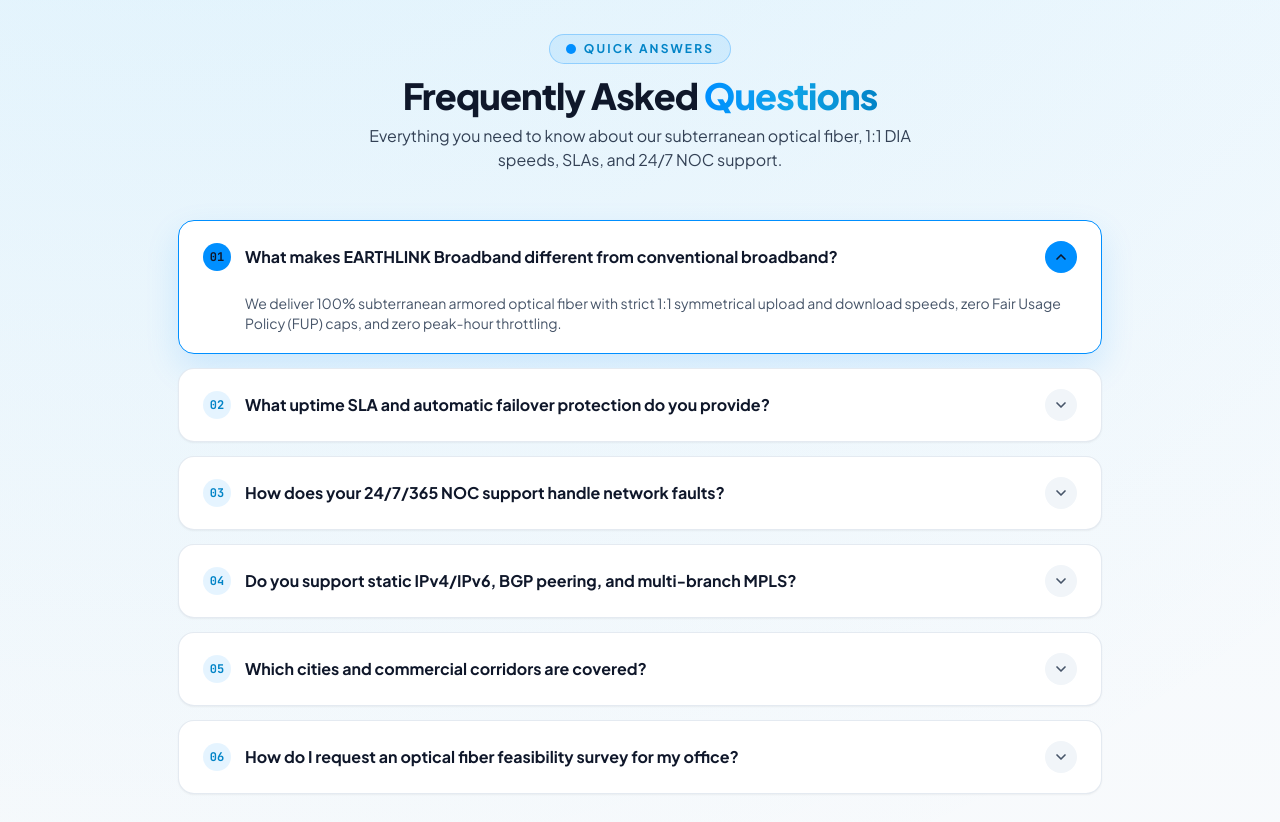
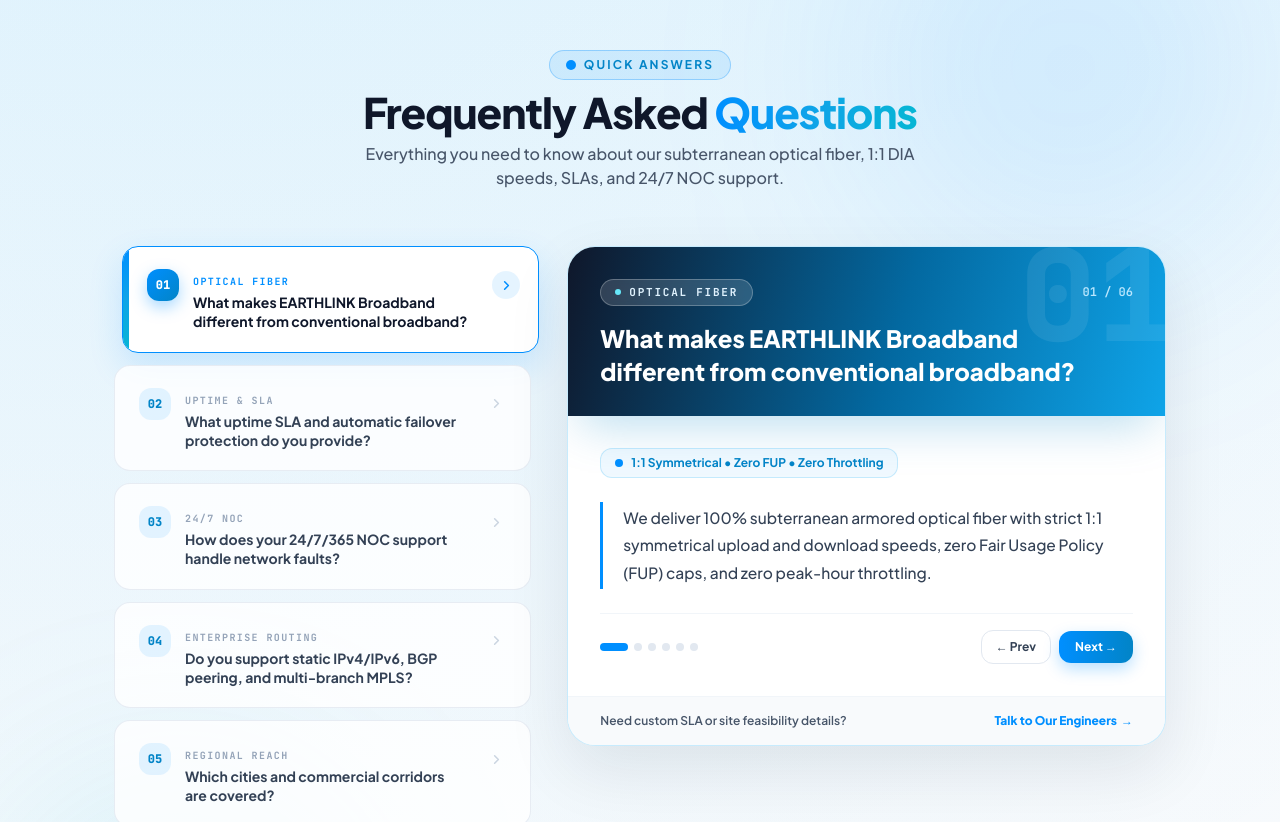
Before and after one commit to zainshabbir04/Earthlink, a Next.js app: page / in a window 1280 px wide. Shown: the part 3940-4762 px from the top of the page. Built offline with nearby package versions, Linux system fonts and the light colour scheme.

Commit message:
Redesign Homepage FAQs section into unique 2-column interactive Split Spotlight FAQ Desk

```diff
--- a/src/components/HubexHomeInteractive.tsx
+++ b/src/components/HubexHomeInteractive.tsx
@@ -13,26 +13,38 @@ import CTASection from "./CTASection";
 
 const HOME_FAQS = [
   {
+    tag: "Optical Fiber",
+    highlight: "1:1 Symmetrical • Zero FUP • Zero Throttling",
     q: "What makes EARTHLINK Broadband different from conventional broadband?",
     a: "We deliver 100% subterranean armored optical fiber with strict 1:1 symmetrical upload and download speeds, zero Fair Usage Policy (FUP) caps, and zero peak-hour throttling.",
   },
   {
+    tag: "Uptime & SLA",
+    highlight: "99.9%–99.99% SLA • Sub-50ms Auto-Failover",
     q: "What uptime SLA and automatic failover protection do you provide?",
     a: "Our enterprise links carry a contractual 99.9% to 99.99% uptime SLA backed by dual-path self-healing 100G metro optical rings with automated sub-50ms protection switching.",
   },
   {
+    tag: "24/7 NOC",
+    highlight: "Live OTDR Telemetry • <15m Incident Response",
     q: "How does your 24/7/365 NOC support handle network faults?",
     a: "Our live Network Operations Center monitors optical light levels continuously using automated OTDR telemetry, delivering under-15-minute incident response and rapid field dispatch.",
   },
   {
+    tag: "Enterprise Routing",
+    highlight: "Dual-Stack IPv4/IPv6 • BGP & Private MPLS",
     q: "Do you support static IPv4/IPv6, BGP peering, and multi-branch MPLS?",
     a: "Yes. Our Dedicated Internet Access (DIA) and MPLS circuits support native Dual-Stack IPv4/IPv6, enterprise ASN BGP multi-homing, and isolated Layer-2/Layer-3 private branch interconnectivity.",
   },
   {
+    tag: "Regional Reach",
+    highlight: "15+ Commercial & Industrial Corridors",
     q: "Which cities and commercial corridors are covered?",
     a: "Our optical network serves major business and industrial hubs including Lahore, Sheikhupura, Kala Shah Kaku, Gujrat, Kasur, Narowal, Faisalabad, Rawalpindi, Multan, Gujranwala, Sialkot, and surrounding corridors.",
   },
   {
+    tag: "Feasibility Survey",
+    highlight: "OSP Engineering Site Survey & Fiber Drop",
     q: "How do I request an optical fiber feasibility survey for my office?",
     a: "Click 'Get in Touch' or 'Request Site Survey' on our Contact page with your building address and target bandwidth tier; our OSP engineering team will verify underground splice proximity promptly.",
   },
@@ -719,14 +731,18 @@ export default function HubexHomeInteractive() {
       <CTASection />
 
       {/* =====================================================================
-          SECTION 10: FREQUENTLY ASKED QUESTIONS (Interactive Eye-Catching FAQs Accordion)
+          SECTION 10: FREQUENTLY ASKED QUESTIONS (Unique Split-Stage Interactive FAQ Desk)
          ===================================================================== */}
       <section
         id="faqs"
-        className="relative py-14 lg:py-20 border-t border-[#1a1a1a]"
+        className="relative py-16 lg:py-24 border-t border-sky-100/80 overflow-hidden"
       >
-        <div className="max-w-5xl mx-auto px-[20px] lg:px-[50px]">
-          <div className="flex flex-col items-center text-center mb-10 lg:mb-12">
+        {/* Soft Ambient Optical Glow */}
+        <div className="pointer-events-none absolute -top-24 right-0 w-[420px] h-[420px] rounded-full bg-[#008FFF]/10 blur-[110px]" />
+        <div className="pointer-events-none absolute -bottom-24 left-0 w-[360px] h-[360px] rounded-full bg-[#06B6D4]/10 blur-[100px]" />
+
+        <div className="relative z-10 max-w-6xl mx-auto px-[20px] lg:px-[50px]">
+          <div className="flex flex-col items-center text-center mb-12 lg:mb-14">
             <div className="inline-flex items-center gap-2 px-4 py-1.5 rounded-full bg-[#008FFF]/10 border border-[#008FFF]/30 mb-3">
               <span className="relative flex h-2.5 w-2.5">
                 <span className="animate-ping absolute inline-flex h-full w-full rounded-full bg-[#008FFF] opacity-75" />
@@ -737,60 +753,89 @@ export default function HubexHomeInteractive() {
               </span>
             </div>
 
-            <h2 className="text-2xl sm:text-4xl font-extrabold tracking-tight text-slate-900">
+            <h2 className="text-3xl sm:text-4xl lg:text-[42px] font-extrabold tracking-tight text-slate-900">
               Frequently Asked{" "}
-              <span className="text-transparent bg-clip-text bg-gradient-to-r from-[#008FFF] via-[#0FA4E8] to-[#0284C7]">
+              <span className="text-transparent bg-clip-text bg-gradient-to-r from-[#008FFF] via-[#0FA4E8] to-[#06B6D4]">
                 Questions
               </span>
             </h2>
-            <p className="text-sm sm:text-base text-[#D3D3D3] mt-2 max-w-xl">
+            <p className="text-sm sm:text-base text-slate-600 mt-2.5 max-w-xl font-medium">
               Everything you need to know about our subterranean optical fiber, 1:1 DIA speeds, SLAs, and 24/7 NOC support.
             </p>
           </div>
 
-          <div className="space-y-3.5">
+          {(() => {
+            const activeIdx = openFaq ?? 0;
+            const activeFaq = HOME_FAQS[activeIdx];
+            const prevIdx = (activeIdx - 1 + HOME_FAQS.length) % HOME_FAQS.length;
+            const nextIdx = (activeIdx + 1) % HOME_FAQS.length;
+
+            return (
+              <div className="grid grid-cols-1 lg:grid-cols-12 gap-7 lg:gap-9 items-start">
+                {/* LEFT COLUMN: Interactive Question Selector Rail */}
+                <div className="lg:col-span-5 space-y-3">
                   {HOME_FAQS.map((faq, idx) => {
-              const isOpen = openFaq === idx;
+                    const isSelected = activeIdx === idx;
                     return (
-                <div
-                  key={idx}
-                  className={`rounded-2xl bg-white border transition-all duration-300 overflow-hidden ${
-                    isOpen
-                      ? "border-[#008FFF] shadow-[0_14px_34px_rgba(0,143,255,0.14)]"
-                      : "border-slate-200/90 hover:border-[#008FFF]/50 shadow-sm"
+                      <div key={idx}>
+                        <button
+                          type="button"
+                          onClick={() => setOpenFaq(idx)}
+                          aria-expanded={isSelected}
+                          className={`group relative w-full text-left rounded-2xl p-4 sm:p-5 border transition-all duration-300 overflow-hidden ${
+                            isSelected
+                              ? "bg-white border-[#008FFF] shadow-[0_14px_34px_rgba(0,143,255,0.16)] lg:translate-x-2"
+                              : "bg-white/80 hover:bg-white border-slate-200/80 hover:border-[#008FFF]/50 shadow-xs"
                           }`}
                         >
-                  <button
-                    type="button"
-                    onClick={() => setOpenFaq(isOpen ? null : idx)}
-                    aria-expanded={isOpen}
-                    className="w-full px-6 py-5 text-left flex items-center justify-between gap-4"
-                  >
-                    <div className="flex items-center gap-3.5">
+                          {/* Active Left Optical Accent Bar */}
                           <span
-                        className={`w-7 h-7 rounded-full text-xs font-mono font-bold flex items-center justify-center shrink-0 transition-colors ${
-                          isOpen
-                            ? "bg-[#008FFF] text-white"
-                            : "bg-[#008FFF]/10 text-[#0284C7]"
+                            className={`absolute left-0 top-0 bottom-0 w-1.5 rounded-l-2xl bg-gradient-to-b from-[#008FFF] via-[#0FA4E8] to-[#06B6D4] transition-opacity duration-300 ${
+                              isSelected ? "opacity-100" : "opacity-0 group-hover:opacity-40"
+                            }`}
+                          />
+
+                          <div className="flex items-start gap-3.5 pl-1">
+                            <span
+                              style={isSelected ? { color: "#FFFFFF" } : undefined}
+                              className={`w-8 h-8 rounded-xl text-xs font-mono font-extrabold flex items-center justify-center shrink-0 mt-0.5 transition-all duration-300 ${
+                                isSelected
+                                  ? "bg-gradient-to-br from-[#008FFF] to-[#0284C7] shadow-[0_6px_16px_rgba(0,143,255,0.35)]"
+                                  : "bg-[#008FFF]/10 text-[#0284C7] group-hover:bg-[#008FFF]/20"
                               }`}
                             >
                               0{idx + 1}
                             </span>
-                      <span className="text-sm sm:text-base font-bold text-slate-900">
+
+                            <div className="flex-1 min-w-0">
+                              <span
+                                className={`inline-block text-[10px] font-mono font-bold uppercase tracking-[0.14em] mb-1 ${
+                                  isSelected ? "text-[#008FFF]" : "text-slate-400"
+                                }`}
+                              >
+                                {faq.tag}
+                              </span>
+                              <p
+                                className={`text-sm font-bold leading-snug transition-colors ${
+                                  isSelected
+                                    ? "text-slate-900"
+                                    : "text-slate-700 group-hover:text-slate-900"
+                                }`}
+                              >
                                 {faq.q}
-                      </span>
+                              </p>
                             </div>
 
                             <span
-                      className={`w-8 h-8 rounded-full flex items-center justify-center shrink-0 transition-all duration-300 ${
-                        isOpen
-                          ? "bg-[#008FFF] text-white rotate-180"
-                          : "bg-slate-100 text-slate-600"
+                              className={`hidden lg:flex w-7 h-7 rounded-full items-center justify-center shrink-0 mt-1 transition-all duration-300 ${
+                                isSelected
+                                  ? "bg-[#008FFF]/10 text-[#008FFF] translate-x-0.5"
+                                  : "text-slate-300 group-hover:text-[#008FFF]"
                               }`}
                             >
                               <svg
-                        width="16"
-                        height="16"
+                                width="15"
+                                height="15"
                                 viewBox="0 0 24 24"
                                 fill="none"
                                 stroke="currentColor"
@@ -798,20 +843,136 @@ export default function HubexHomeInteractive() {
                                 strokeLinecap="round"
                                 strokeLinejoin="round"
                               >
-                        <path d="M6 9l6 6 6-6" />
+                                <path d="M9 18l6-6-6-6" />
                               </svg>
                             </span>
+                          </div>
                         </button>
 
-                  {isOpen && (
-                    <div className="px-6 pb-5 pt-0 pl-[4.125rem] text-xs sm:text-sm text-slate-600 leading-relaxed">
+                        {/* Mobile Inline Expanded Answer */}
+                        {isSelected && (
+                          <div className="lg:hidden mt-2 rounded-2xl bg-white border border-sky-200 p-4 shadow-sm">
+                            <span className="inline-block text-[10px] font-mono font-bold uppercase tracking-wider text-[#0284C7] bg-[#008FFF]/10 px-2.5 py-1 rounded-full mb-2">
+                              {faq.highlight}
+                            </span>
+                            <p className="text-xs sm:text-sm text-slate-600 leading-relaxed">
                               {faq.a}
+                            </p>
                           </div>
                         )}
                       </div>
                     );
                   })}
                 </div>
+
+                {/* RIGHT COLUMN (Desktop): Sticky Glowing Answer Spotlight Stage */}
+                <div className="hidden lg:block lg:col-span-7 lg:sticky lg:top-10">
+                  <div className="relative rounded-[28px] bg-white border border-sky-200/80 shadow-[0_24px_65px_rgba(15,23,42,0.09)] overflow-hidden">
+                    {/* Deep Optical Navy Header Band */}
+                    <div className="relative bg-hubex-banner px-8 pt-8 pb-7 overflow-hidden">
+                      {/* Decorative Giant Watermark Index */}
+                      <span
+                        aria-hidden="true"
+                        className="pointer-events-none select-none absolute -right-2 -top-4 text-[128px] font-black leading-none text-white/[0.08] font-mono"
+                      >
+                        0{activeIdx + 1}
+                      </span>
+
+                      <div className="relative z-10 flex items-center justify-between gap-4 mb-4">
+                        <span
+                          style={{ color: "#E0F2FE" }}
+                          className="inline-flex items-center gap-2 px-3.5 py-1 rounded-full bg-white/15 border border-white/25 backdrop-blur-sm text-[11px] font-mono font-bold uppercase tracking-[0.16em]"
+                        >
+                          <span className="w-1.5 h-1.5 rounded-full bg-cyan-300" />
+                          {activeFaq.tag}
+                        </span>
+                        <span
+                          style={{ color: "#BAE6FD" }}
+                          className="text-xs font-mono font-semibold"
+                        >
+                          0{activeIdx + 1} / 0{HOME_FAQS.length}
+                        </span>
+                      </div>
+
+                      <h3
+                        style={{ color: "#FFFFFF" }}
+                        className="relative z-10 text-2xl font-extrabold leading-snug pr-12"
+                      >
+                        {activeFaq.q}
+                      </h3>
+                    </div>
+
+                    {/* Crisp Answer Body */}
+                    <div className="p-8 space-y-6">
+                      {/* Verified Key Spec Pill */}
+                      <div className="inline-flex items-center gap-2 px-3.5 py-1.5 rounded-xl bg-[#F0F9FF] border border-sky-200/80 text-xs font-bold text-[#0284C7]">
+                        <span className="w-2 h-2 rounded-full bg-[#008FFF]" />
+                        {activeFaq.highlight}
+                      </div>
+
+                      {/* Detailed Answer with Left Optical Border */}
+                      <div className="border-l-[3px] border-[#008FFF] pl-5 py-0.5">
+                        <p className="text-[15.5px] text-slate-700 leading-[1.8] font-medium">
+                          {activeFaq.a}
+                        </p>
+                      </div>
+
+                      {/* Interactive Prev / Dots / Next Deck Controls */}
+                      <div className="pt-4 border-t border-slate-100 flex items-center justify-between gap-4">
+                        <div className="flex items-center gap-1.5">
+                          {HOME_FAQS.map((_, dotIdx) => (
+                            <button
+                              key={dotIdx}
+                              type="button"
+                              aria-label={`View question ${dotIdx + 1}`}
+                              onClick={() => setOpenFaq(dotIdx)}
+                              className={`h-2 rounded-full transition-all duration-300 ${
+                                dotIdx === activeIdx
+                                  ? "w-7 bg-[#008FFF]"
+                                  : "w-2 bg-slate-200 hover:bg-[#008FFF]/50"
+                              }`}
+                            />
+                          ))}
+                        </div>
+
+                        <div className="flex items-center gap-2">
+                          <button
+                            type="button"
+                            onClick={() => setOpenFaq(prevIdx)}
+                            className="px-3.5 py-2 rounded-xl border border-slate-200 hover:border-[#008FFF] text-xs font-bold text-slate-700 hover:text-[#008FFF] transition-colors"
+                          >
+                            ← Prev
+                          </button>
+                          <button
+                            type="button"
+                            onClick={() => setOpenFaq(nextIdx)}
+                            style={{ color: "#FFFFFF" }}
+                            className="px-4 py-2 rounded-xl bg-gradient-to-r from-[#008FFF] to-[#0284C7] hover:from-[#0284C7] hover:to-[#0A192F] text-xs font-bold shadow-[0_6px_16px_rgba(0,143,255,0.28)] transition-all"
+                          >
+                            Next →
+                          </button>
+                        </div>
+                      </div>
+                    </div>
+
+                    {/* Subtle Direct Support Footer Strip */}
+                    <div className="px-8 py-4 bg-slate-50/90 border-t border-slate-100 flex items-center justify-between gap-4">
+                      <span className="text-xs font-semibold text-slate-600">
+                        Need custom SLA or site feasibility details?
+                      </span>
+                      <Link
+                        href="/contact"
+                        className="text-xs font-extrabold text-[#008FFF] hover:text-[#0284C7] inline-flex items-center gap-1 transition-colors whitespace-nowrap"
+                      >
+                        <span>Talk to Our Engineers</span>
+                        <span>→</span>
+                      </Link>
+                    </div>
+                  </div>
+                </div>
+              </div>
+            );
+          })()}
         </div>
       </section>
     </div>
```
Lines whose indentation alone changed are shown as unchanged.
